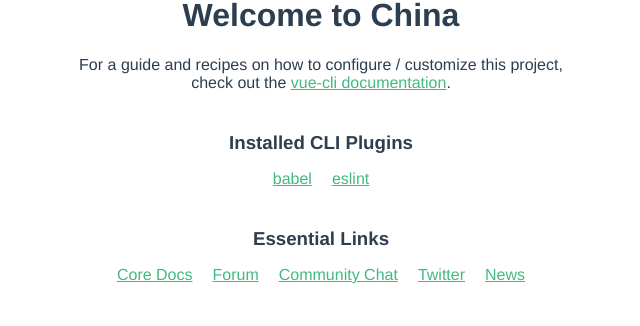
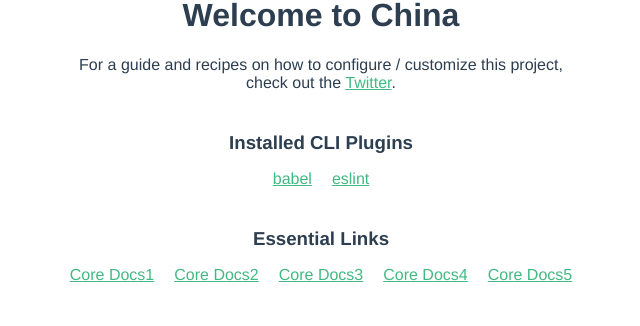
Before and after one commit to xiext-hub/vue-project, a Vue app: page / in a window 1280 px wide. Shown: the part 388-714 px from the top of the page, without its empty margins (319-959 px from the left). Built offline with nearby package versions, Linux system fonts and the light colour scheme.

Commit message:
Update HelloWorld.vue

```diff
--- a/src/components/HelloWorld.vue
+++ b/src/components/HelloWorld.vue
@@ -4,7 +4,7 @@
     <p>
       For a guide and recipes on how to configure / customize this project,<br>
       check out the
-      <a href="https://cli.vuejs.org" target="_blank" rel="noopener">vue-cli documentation</a>.
+      <a href="https://cli.vuejs.org" target="_blank" rel="noopener"> Twitter</a>.
     </p>
     <h3>Installed CLI Plugins</h3>
     <ul>
@@ -13,11 +13,11 @@
     </ul>
     <h3>Essential Links</h3>
     <ul>
-      <li><a href="https://vuejs.org" target="_blank" rel="noopener">Core Docs</a></li>
-      <li><a href="https://forum.vuejs.org" target="_blank" rel="noopener">Forum</a></li>
-      <li><a href="https://chat.vuejs.org" target="_blank" rel="noopener">Community Chat</a></li>
-      <li><a href="https://twitter.com/vuejs" target="_blank" rel="noopener">Twitter</a></li>
-      <li><a href="https://news.vuejs.org" target="_blank" rel="noopener">News</a></li>
+      <li><a href="https://vuejs.org" target="_blank" rel="noopener">Core Docs1</a></li>
+      <li><a href="https://forum.vuejs.org" target="_blank" rel="noopener">Core Docs2</a></li>
+      <li><a href="https://chat.vuejs.org" target="_blank" rel="noopener">Core Docs3</a></li>
+      <li><a href="https://twitter.com/vuejs" target="_blank" rel="noopener">Core Docs4</a></li>
+      <li><a href="https://news.vuejs.org" target="_blank" rel="noopener">Core Docs5</a></li>
     </ul>
     <h3>Ecosystem</h3>
     <ul>
```
